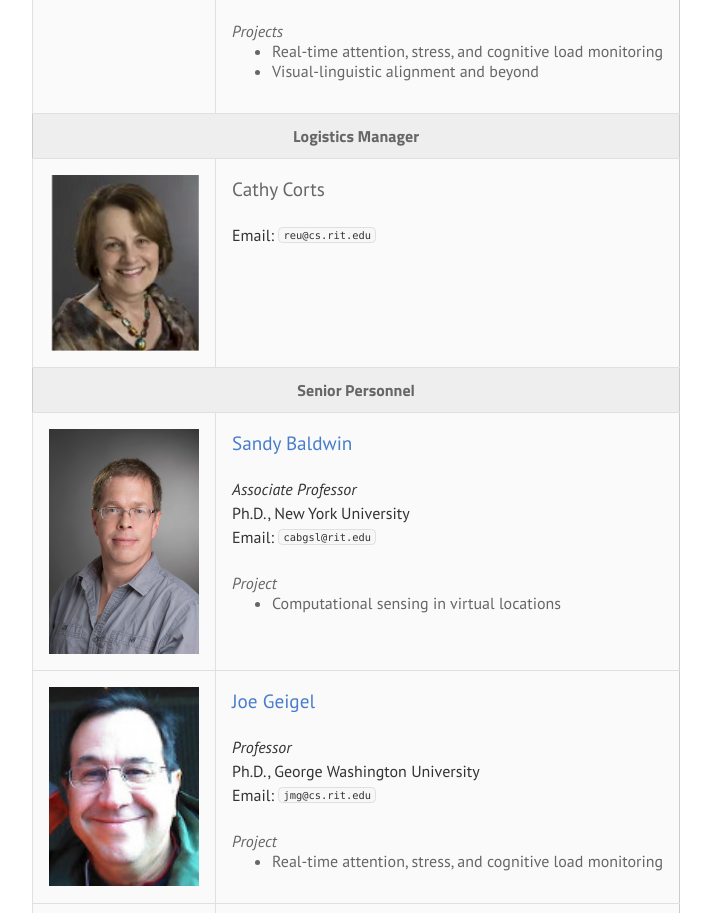
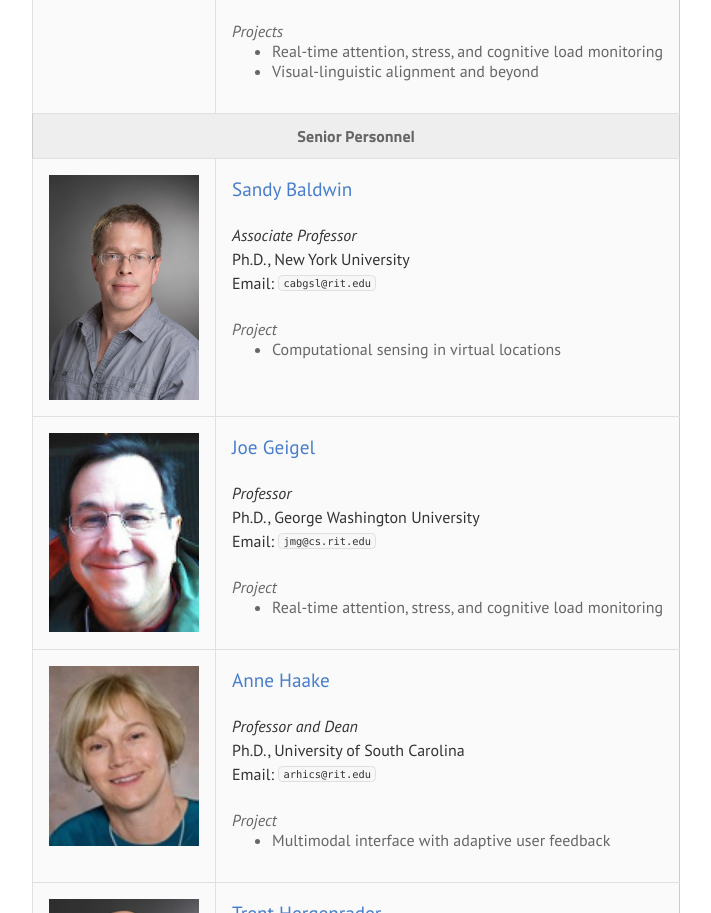
Before and after one commit to dropofwill/computational-sensing-reu, a website: page mentors.html in a window 1280 px wide. Shown: the part 854-1767 px from the top of the page, without its empty margins (148-859 px from the left). Drawn offline with Linux system fonts and the light colour scheme.

Commit message:
Remove Cathy Corts

```diff
--- a/mentors.html
+++ b/mentors.html
@@ -99,28 +99,6 @@
               <li>Real-time attention, stress, and cognitive load monitoring</li>
               <li>Visual-linguistic alignment and beyond</li>
             </ul>
-          </td>
-        </tr>
-      </tbody>
-
-      <thead>
-        <tr>
-          <th colspan=2>
-            Logistics Manager
-          </th>
-        </tr>
-      </thead>
-
-      <tbody>
-        <tr>
-          <td class="profile-pics">
-            <img src="imgs/profiles/corts.png"/>
-          </td>
-          <td>
-            <h2>Cathy Corts</h2>
-            <p>
-            Email: <code>reu@cs.rit.edu</code>
-            </p>
           </td>
         </tr>
       </tbody>
```
